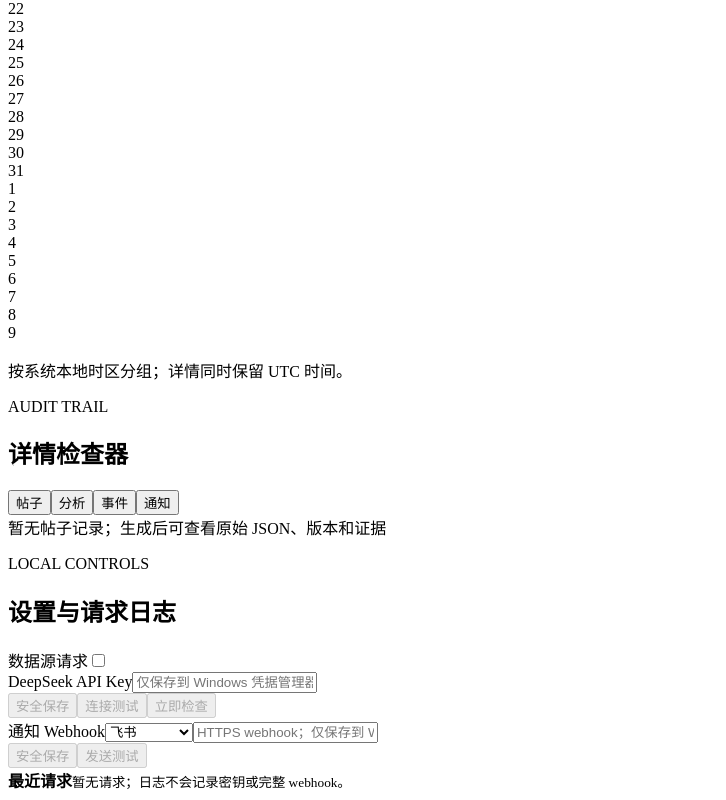
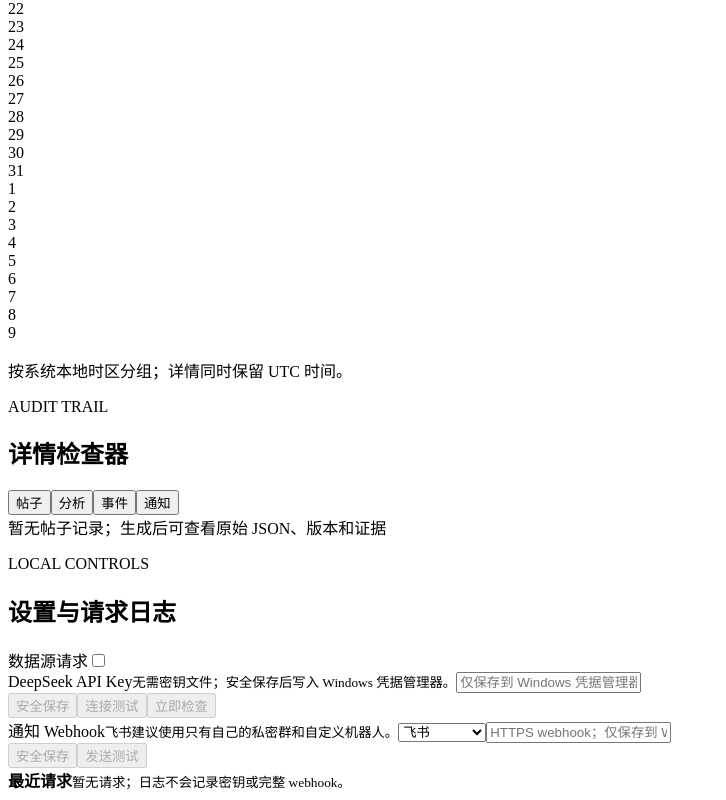
Before and after one commit to Dopetaiga/tibo-watch, a React (Vite) app in the folder app/renderer/: page / in a window 1280 px wide. Shown: the part 1446-2246 px from the top of the page, without its empty margins (0-726 px from the left). Built offline with nearby package versions, Linux system fonts and the light colour scheme.

Commit message:
Document secure Feishu notification setup

```diff
--- a/app/renderer/src/App.tsx
+++ b/app/renderer/src/App.tsx
@@ -313,6 +313,7 @@ export function App({
           />
           <div className="credential-control">
             <label htmlFor="deepseek-key">DeepSeek API Key</label>
+            <small>无需密钥文件；安全保存后写入 Windows 凭据管理器。</small>
             <input
               id="deepseek-key"
               type="password"
@@ -364,6 +365,7 @@ export function App({
           </div>
           <div className="credential-control">
             <label htmlFor="webhook-url">通知 Webhook</label>
+            <small>飞书建议使用只有自己的私密群和自定义机器人。</small>
             <select
               value={webhookChannel}
               onChange={(event) =>
```
Also changed, not shown: 2 other files (tests, documents, lock files or other folders).
